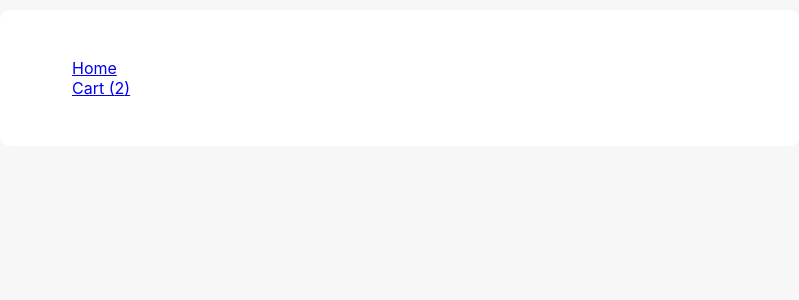
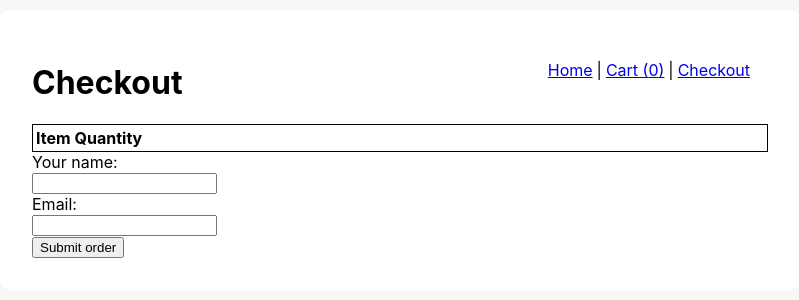
Before and after one commit to abdilmajid/react-OnlineStore, a React (Create React App) app: page /checkout in a window 1280 px wide. Shown: the top 300 px of the page, without its empty margins (240-1039 px from the left). Built offline with nearby package versions, Linux system fonts and the light colour scheme.

Commit message:
finished orders & checkout page

```diff
--- a/package.json
+++ b/package.json
@@ -11,7 +11,8 @@
     "react-router": "^4.3.1",
     "react-router-dom": "^4.3.1",
     "react-scripts": "2.1.1",
-    "redux": "^4.0.1"
+    "redux": "^4.0.1",
+    "redux-form": "^7.4.2"
   },
   "scripts": {
     "start": "react-scripts start",
--- a/src/Navigation.js
+++ b/src/Navigation.js
@@ -2,12 +2,15 @@
 import { NavLink } from 'react-router-dom';
 import cart from './features/cart';
 
-const Navigation = (props) => {
+const Navigation = ({cart}) => {
   return (
     <nav>
       <ul className='top-menu'>
         <li><NavLink to='/'>Home</NavLink></li>
-        <li><NavLink to='/cart'>Cart ({cart.length})</NavLink></li>
+        <li><NavLink to='/cart'>Cart ({cart.reduce((acc, item) => {
+          return acc + item.quantity
+          }, 0)})</NavLink></li>
+        <li><NavLink to='/checkout'>Checkout</NavLink></li>
       </ul>
     </nav>
   )
--- a/src/Router.js
+++ b/src/Router.js
@@ -3,6 +3,8 @@
 
 import HomePage from './pages/HomePage';
 import Cart from './pages/Cart';
+import CheckoutPage from './pages/CheckOutPage';
+import OrdersPage from './pages/OrdersPage';
 
 
 
@@ -11,6 +13,8 @@
   <Switch>
     <Route exact path='/' component={HomePage}/>
     <Route exact path='/cart' component={Cart}/>
+    <Route exact path='/checkout' component={CheckoutPage}/>
+    <Route path='/orders/:id' component={OrdersPage}/>
   </Switch>
 )
 
--- a/src/config/store.js
+++ b/src/config/store.js
@@ -1,11 +1,15 @@
 import { createStore, combineReducers } from 'redux';
+import { reducer as formReducer } from 'redux-form';
+
 
 import cartReducer from '../features/cart/cartReducer';
 import productsReducer from '../features/product-listing/reducer';
 
+
 const rootReducer = combineReducers({
   cart: cartReducer,
-  products: productsReducer
+  products: productsReducer,
+  form: formReducer
 })
 
 
--- /dev/null
+++ b/src/features/checkout/form.js
@@ -0,0 +1,32 @@
+import React from 'react'
+import { Field, reduxForm } from 'redux-form'
+
+function CheckoutForm(props) {
+  const { handleSubmit } = props
+
+  return (
+  <div>
+    <form onSubmit={handleSubmit}>
+      <div>
+        <label htmlFor="order[name]">Your name:</label><br/>
+        <Field name="order[name]" component="input" type="text" />
+      </div>
+
+      <div>
+        <label htmlFor="order[email]">Email:</label><br/>
+        <Field name="order[email]" component="input" type="email" />
+      </div>
+
+      <div>
+        <button type="submit">Submit order</button>
+      </div>
+    </form>
+  </div>
+  )
+}
+
+CheckoutForm = reduxForm({
+  form: 'checkout'
+})(CheckoutForm)
+
+export default CheckoutForm
--- a/src/features/checkout/index.js
+++ b/src/features/checkout/index.js
@@ -1,11 +1,41 @@
 import React from 'react';
 import { connect } from 'react-redux';
 
+import Cart from '../cart';
+import CheckourForm from '../checkout/form';
+import fetchApi from '../../modules/fetch-api';
+
+const submitOrder = (values, cart) => {
+  const { email, name } = values.order
+  // Post orders to API
+  fetchApi('post', 'http://student-example-api.herokuapp.com/v1/orders.json', { //pass order key to api
+    order: {
+      name,
+      email,
+      order_items_attributes: cart.map(item => ({
+        product_id: item.id,
+        qty: item.quantity
+      }))
+    }
+  }).then(json => {
+    if(json.errors){
+      alert('Something Went Wrong!')
+      return json;
+    }
+    document.location.href = `/orders/${json.id}`
+  })
+}
 
 const Checkout = (props) => {
+  const { cart } = props
   return (
     <div>
-
+      <div style={{border: '1px solid black'}}>
+        <Cart />
+      </div>{
+// submitOrder passes values from reduxForm and cart
+      }
+      <CheckourForm onSubmit={(values) => submitOrder(values, cart)}/>
     </div>
   )
 }
--- /dev/null
+++ b/src/features/order/index.js
@@ -0,0 +1,67 @@
+import React, { Component } from 'react';
+import fetchApi from '../../modules/fetch-api';
+
+
+class Order extends Component {
+  constructor(){
+    super()
+
+    this.state = {
+      order: null
+    }
+  }
+
+
+  componentDidMount(){
+    fetchApi('get', `https://student-example-api.herokuapp.com/v1/orders/${this.props.id}`)
+      .then(json => {
+        this.setState({
+          order: json
+        })
+      })
+  }
+
+  renderOrder = () => {
+    // all info coming from Api
+    const { name, email, order_items } = this.state.order
+    return (
+      <div>
+        <h3>Order info</h3>
+        <div>Name: { name }</div>
+        <div>Email: { email }</div>
+
+        <h4>Items</h4>
+        <ul>
+          {
+            order_items && order_items.map(item => {
+              const { product, qty, product: {name, image, price}} = item
+              return <li>
+                <img
+                  src={image}
+                  width={32}
+                />
+                {name}
+                ({qty} @ ${price} = ${parseFloat(qty) * parseFloat(price)})
+              </li>
+            })
+          }
+        </ul>
+      </div>
+    )
+  }
+
+  render() {
+    const { order } = this.state
+
+    return (
+      <div>
+        {
+          order ? this.renderOrder() : 'Loading...'
+        }
+      </div>
+    )
+  }
+}
+
+
+export default Order;
--- a/src/features/product-listing/index.js
+++ b/src/features/product-listing/index.js
@@ -23,6 +23,7 @@
             {// JSONdata => Porducts(prop), addToCart and removeFromCart, are passed to ProductListItems.js as prop
             } return (
                 <ProductListItem
+                    key={product.id}
                     product={product}
                     addToCart={addToCart}
                     removeFromCart={removeFromCart}
--- a/src/index.css
+++ b/src/index.css
@@ -20,6 +20,7 @@
   background-color: white;
   border-radius: 10px;
   padding: 32px;
+  position: relative;
 }
 
 
@@ -50,3 +51,23 @@
   color: green;
   font-weight: 800;
 }
+
+ul.top-menu {
+  position: absolute;
+  right: 50px;
+  top: 50px;
+  margin: 0;
+}
+
+ul.top-menu li {
+  display: inline-block;
+}
+
+ul.top-menu li:before {
+  content: '|';
+  margin: 0 4px;
+}
+
+ul.top-menu li:nth-child(1):before {
+  content: '';
+}
--- a/src/pages/CheckOutPage.js
+++ b/src/pages/CheckOutPage.js
@@ -1,5 +1,6 @@
 import React from 'react';
 import Checkout from '../features/checkout';
+
 
 const CheckoutPage = (props) => {
   return (
--- /dev/null
+++ b/src/pages/OrdersPage.js
@@ -0,0 +1,15 @@
+import React from 'react';
+import Order from '../features/order';
+
+const OrdersPage = (props) => {
+  return (
+    <div>
+      <h2>My Orders</h2>
+      <Order id={props.match.params.id}/>
+    </div>
+  )
+}
+
+
+
+export default OrdersPage;
```
Also changed, not shown: 1 other file (tests, documents, lock files or other folders).
